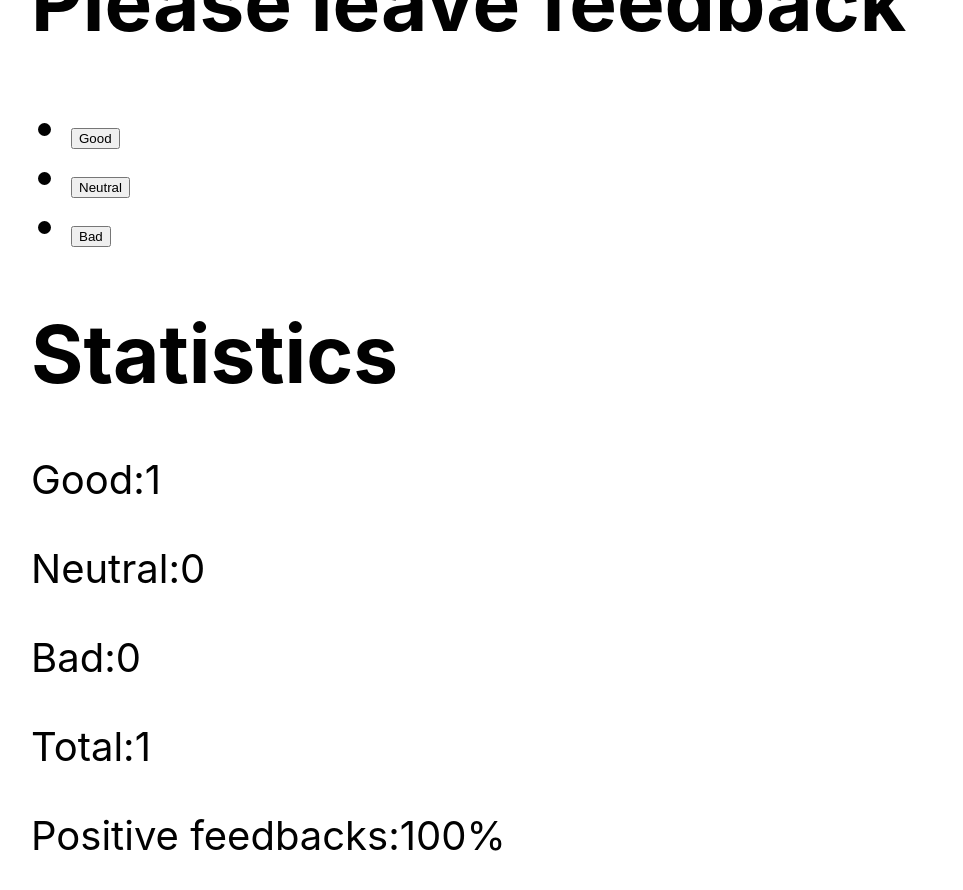
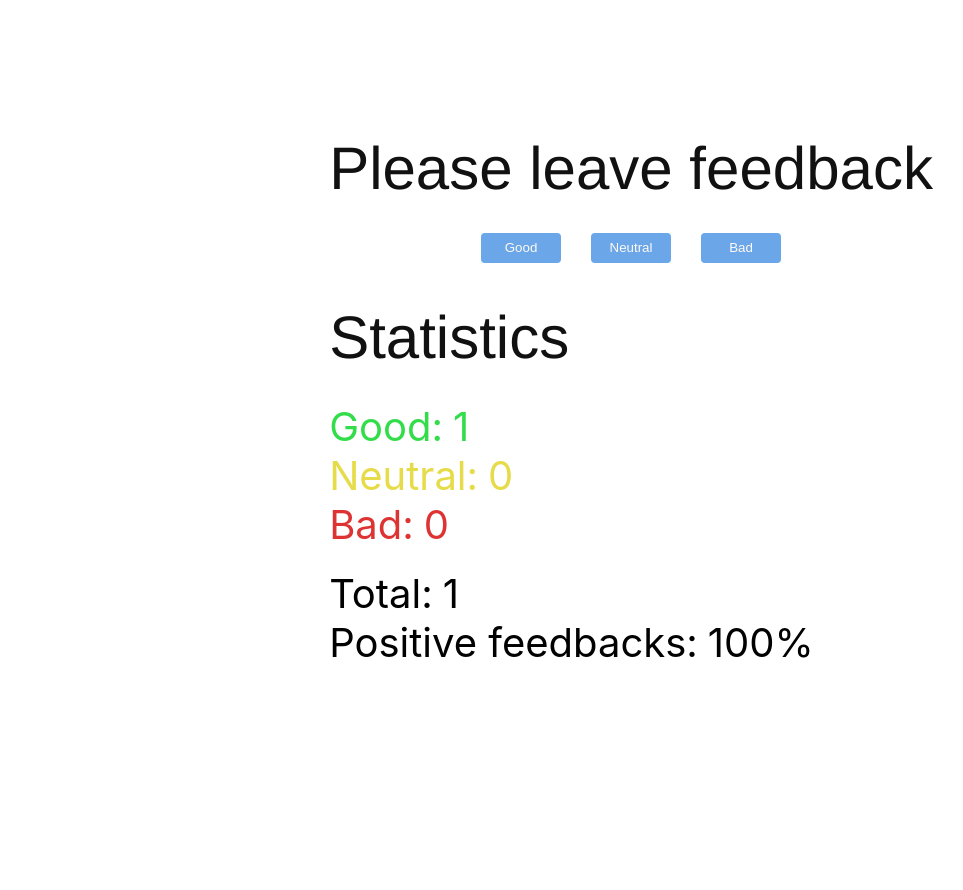
Before and after one commit to Psycameron/goit-react-hw-02-feedback, a React (Create React App) app: page / in a window 1280 px wide. Both pictures are taken after a click on the button "Good". Shown: the top 890 px of the page, without its empty margins (9-972 px from the left). After the commit the page ends 800 px from the top, so only its background shows below. Built offline with nearby package versions, Linux system fonts and the light colour scheme.

Commit message:
Add styles

```diff
--- a/src/components/FeedbackForm/FeedbackForm.jsx
+++ b/src/components/FeedbackForm/FeedbackForm.jsx
@@ -38,9 +38,9 @@ class FeedbackForm extends Component {
 
   render() {
     return (
-      <div className={style.Form}>
+      <div className={style.form}>
         <Section title="Please leave feedback">
-          <ul>
+          <ul className={style.form__list}>
             <FeedbackOptions
               options={['Good', 'Neutral', 'Bad']}
               onLeaveFeedback={this.handleIncrement}
--- a/src/components/FeedbackForm/FeedbackForm.module.css
+++ b/src/components/FeedbackForm/FeedbackForm.module.css
@@ -1,8 +1,12 @@
-.Form {
-    padding: 40px;
-  width: 100%;
+.form {
 }
 
-.Form__button {
-    margin-right: 30px;
+.form__button {
+  margin-right: 30px;
 }
+
+.form__list {
+  display: flex;
+  justify-content: center;
+  gap: 30px;
+}
--- a/src/components/FeedbackOptions/FeedbackOptions.jsx
+++ b/src/components/FeedbackOptions/FeedbackOptions.jsx
@@ -1,8 +1,15 @@
+import style from './FeedbackOptions.module.css';
+
 export function FeedbackOptions({ options, onLeaveFeedback }) {
   return options.map(el => {
     return (
       <li key={el}>
-        <button name={el.toLowerCase()} type="button" onClick={onLeaveFeedback}>
+        <button
+          name={el.toLowerCase()}
+          type="button"
+          className={style.form__button}
+          onClick={onLeaveFeedback}
+        >
           {el}
         </button>
       </li>
--- a/src/components/FeedbackOptions/FeedbackOptions.module.css
+++ b/src/components/FeedbackOptions/FeedbackOptions.module.css
@@ -0,0 +1,23 @@
+.form__button {
+  margin-bottom: 40px;
+
+  width: 80px;
+  height: 30px;
+  cursor: pointer;
+
+  color: #fdf9f4;
+  background-color: #6ba6e9;
+  border-radius: 4px;
+  border: none;
+
+  transform: scale 250ms linear;
+}
+
+.form__button:hover {
+  scale: 1.1;
+  background-color: #5394dd;
+}
+
+li {
+  display: flex;
+}
--- a/src/components/Notification/Notification.jsx
+++ b/src/components/Notification/Notification.jsx
@@ -1,3 +1,5 @@
+import style from './Notification.module.css';
+
 export function Notification({ message }) {
-  return <p>{message}</p>;
+  return <p className={style.notification}>{message}</p>;
 }
--- a/src/components/Notification/Notification.module.css
+++ b/src/components/Notification/Notification.module.css
@@ -0,0 +1,6 @@
+.notification {
+  text-align: center;
+
+  font-size: 30px;
+  color: #464670;
+}
--- a/src/components/Section/Section.jsx
+++ b/src/components/Section/Section.jsx
@@ -1,8 +1,10 @@
+import style from './Section.module.css';
+
 export function Section({ title, children }) {
   return (
-    <div>
-      <h1>{title}</h1>
+    <>
+      <h1 className={style.title}>{title}</h1>
       {children}
-    </div>
+    </>
   );
 }
--- a/src/components/Section/Section.module.css
+++ b/src/components/Section/Section.module.css
@@ -0,0 +1,9 @@
+.title {
+  margin-bottom: 30px;
+
+  font-family: 'Franklin Gothic Medium', 'Arial Narrow', Arial, sans-serif;
+  font-weight: 500;
+  font-size: 60px;
+
+  color: #111111;
+}
--- a/src/components/Statistics/Statistics.jsx
+++ b/src/components/Statistics/Statistics.jsx
@@ -1,28 +1,30 @@
+import style from './Statistics.module.css';
+
 export function Statistics({ good, neutral, bad, total, positivePercentage }) {
   const totalFeedbacks = total;
   const posPercentage = positivePercentage.toFixed(0);
 
   return (
     <div>
-      <p>
+      <p className={style.good}>
         Good:
-        <span>{good}</span>
+        <span className={style.number}>{good}</span>
       </p>
-      <p>
+      <p className={style.neutral}>
         Neutral:
-        <span>{neutral}</span>
+        <span className={style.number}>{neutral}</span>
       </p>
-      <p>
+      <p className={style.bad}>
         Bad:
-        <span>{bad}</span>
+        <span className={style.number}>{bad}</span>
       </p>
       <p>
         Total:
-        <span>{totalFeedbacks}</span>
+        <span className={style.number}>{totalFeedbacks}</span>
       </p>
       <p>
         Positive feedbacks:
-        <span>{posPercentage}%</span>
+        <span className={style.number}>{posPercentage}%</span>
       </p>
     </div>
   );
--- a/src/components/Statistics/Statistics.module.css
+++ b/src/components/Statistics/Statistics.module.css
@@ -0,0 +1,17 @@
+.good {
+  color: #33dd4a;
+}
+
+.neutral {
+  color: #e6db48;
+}
+
+.bad {
+  margin-bottom: 20px;
+
+  color: #dd3333;
+}
+
+.number {
+  margin-left: 10px;
+}
--- a/src/index.css
+++ b/src/index.css
@@ -13,3 +13,35 @@ code {
   font-family: source-code-pro, Menlo, Monaco, Consolas, 'Courier New',
     monospace;
 }
+
+* {
+  box-sizing: border-box;
+}
+
+h1,
+h2,
+h3,
+h4,
+h5,
+h6,
+p,
+li {
+  margin: 0;
+  padding: 0;
+}
+
+ul {
+  padding: 0;
+  margin: 0;
+  list-style: none;
+}
+
+.app {
+  display: grid;
+  grid-template-columns: 320px 1fr;
+  min-height: 100vh;
+}
+a {
+  text-decoration: none;
+  color: inherit;
+}
```
